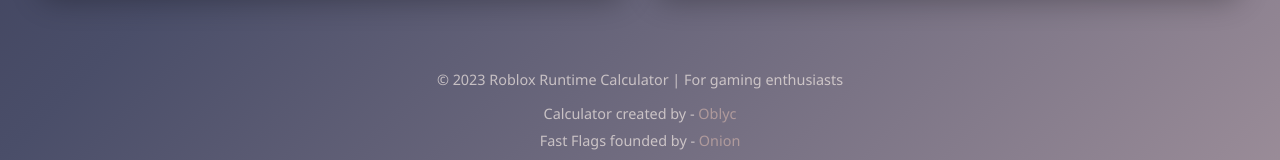
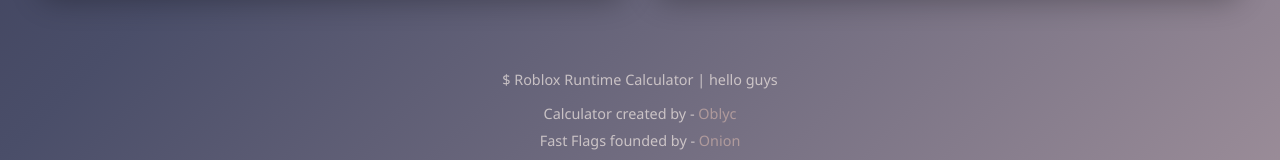
Before and after one commit to oblycs/Configurate-Roblox-Runtime, a plain HTML site: page index.html in a window 1280 px wide. Shown: the part 1125-1285 px from the top of the page. Drawn offline with Linux system fonts and the light colour scheme.

Commit message:
Update index.html

```diff
--- a/index.html
+++ b/index.html
@@ -457,7 +457,7 @@
         </div>
 
         <footer>
-            <p>© 2023 Roblox Runtime Calculator | For gaming enthusiasts</p>
+            <p>$ Roblox Runtime Calculator | hello guys</p>
             <div class="credits">
                 <p>Calculator created by - <a href="https://discord.com/users/1401312555598614709" target="_blank">Oblyc</a></p>
                 <p>Fast Flags founded by - <a href="https://discord.com/users/1104189426374033519" target="_blank">Onion</a></p>
```
